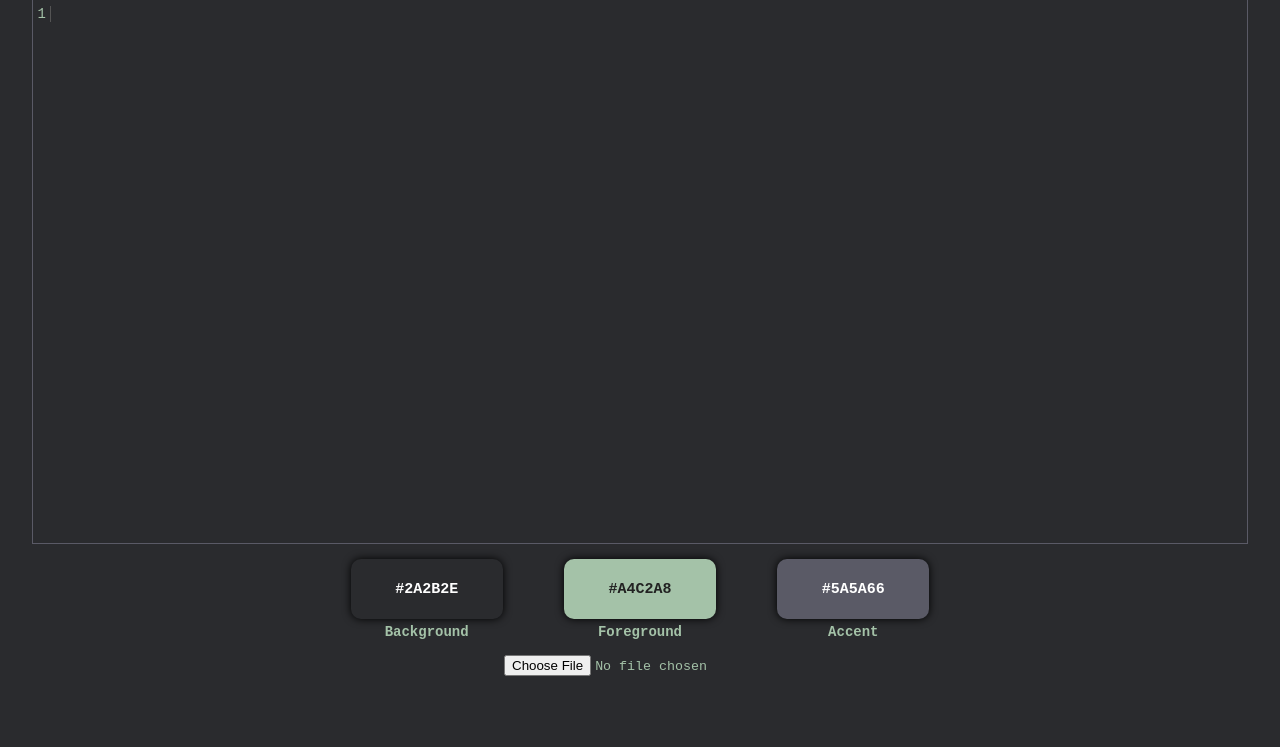
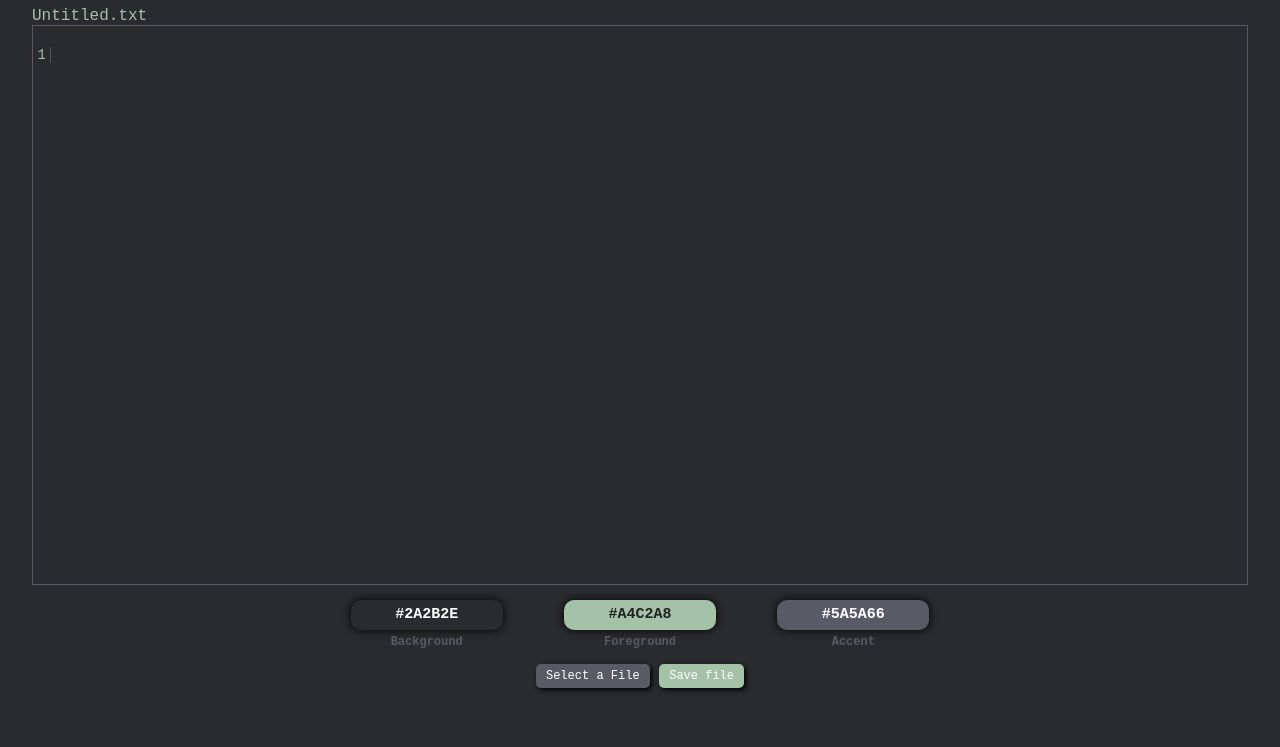
Before and after one commit to relja456/text-editor, a website with bundled scripts: page index.html in a window 1280 px wide. Shown: the part 53-800 px from the top of the page. Built offline with nearby package versions, Linux system fonts and the light colour scheme.

Commit message:
file title implemented

```diff
--- a/index.html
+++ b/index.html
@@ -1,20 +1,19 @@
-<!DOCTYPE html>
+<!doctype html>
 <html lang="en">
-
    <head>
-    <meta charset="UTF-8">
-    <meta name="viewport" content="width=device-width, initial-scale=1.0">
-    <link rel="stylesheet" href="style.css">
+      <meta charset="UTF-8" />
+      <meta name="viewport" content="width=device-width, initial-scale=1.0" />
+      <link rel="stylesheet" href="style.css" />
       <title>Text Editor</title>
    </head>
 
    <body>
-
       <div id="root-page">
-        <h1>JS IDE</h1>
+         <div id='file-name-wrapper'>
+            <input type="text" id="file-name" value="Untitled.txt"></input>
+         </div>
 
          <div id="text-area" class="ta-inactive">
-
             <div id="cursor" class="inactive"></div>
 
             <ol id="ordered-list">
@@ -24,19 +23,20 @@
                   <span class="text" id="text--0"></span>
                </li>
             </ol>
-
          </div>
 
          <div id="theme-container">
             <!-- implementation in ts -->
          </div>
 
-        <input type="file" id="fileInput" />
+         <div>
+            <label class="file-label" for="upload">Select a File</label>
+            <input type="file" id="upload" class="file-input" />
 
+            <button id="save-btn">Save file</button>
          </div>
-
+      </div>
    </body>
 
    <script src="dist/index.js" type="module"></script>
-
 </html>
--- a/src/file_io.ts
+++ b/src/file_io.ts
@@ -1,13 +1,22 @@
 import IDE_UI from './ui/ide_ui.js';
 class File_IO {
-   handle_file_input(event: Event) {
+   file_name = '';
+   file_name_dom = document.getElementById('file-name')! as HTMLInputElement;
+
+   constructor() {
+      document.getElementById('upload')!.addEventListener('change', this.handle_file_input);
+      document.getElementById('save-btn')!.addEventListener('click', this.save_file);
+   }
+
+   handle_file_input = (event: Event) => {
       const input = event.target as HTMLInputElement;
       const file = input.files?.[0];
-
       if (!file) return;
 
+      this.file_name = file.name;
+      this.file_name_dom.value = this.file_name;
       const reader = new FileReader();
-      reader.onload = function (e) {
+      reader.onload = (e) => {
          const content = e.target?.result as string;
          const text_data = content.replace(/\r\n/g, '\n').replace(/\r/g, '\n').split('\n');
          IDE_UI.getInstance().ide_logic!.text_data = text_data;
@@ -15,6 +24,20 @@ class File_IO {
       };
 
       reader.readAsText(file);
+   };
+
+   save_file = () => {
+      const string_text = this.text_data_to_string(IDE_UI.getInstance().ide_logic!.text_data);
+      const blob = new Blob([string_text], { type: 'text/plain' });
+      const link = document.createElement('a');
+      link.href = URL.createObjectURL(blob);
+      link.download = this.file_name;
+      link.click();
+      URL.revokeObjectURL(link.href);
+   };
+
+   text_data_to_string(text_data: string[]): string {
+      return text_data.join('\r\n');
    }
 }
 
--- a/src/index.ts
+++ b/src/index.ts
@@ -19,12 +19,15 @@ document.addEventListener('mouseup', handle_mouse_up);
 
 const file_io = new File_IO();
 
-document.getElementById('fileInput')!.addEventListener('change', file_io.handle_file_input);
-
 const text_area_element: HTMLElement = document.getElementById('text-area')!;
 
 text_area_element.addEventListener('scroll', () => {
    IDE_UI.getInstance().render();
+});
+
+const file_name = document.getElementById('file-name') as HTMLInputElement;
+file_name!.addEventListener('input', function (event) {
+   file_name.style.width = `${file_name.value.length}ch`;
 });
 
 const text_ide = new IDE_logic();
--- a/style.css
+++ b/style.css
@@ -8,13 +8,13 @@
 
 :root {
    --primary-bg: #2a2b2e;
-    --primary-fg: #A4C2A8;
-    --accent: #5A5A66;
-    --select-pointer: #A4C2A8;
-    --select-bg: #5A5A66;
+   --primary-fg: #a4c2a8;
+   --accent: #5a5a66;
+   --select-pointer: #a4c2a8;
+   --select-bg: #5a5a66;
 
-    --text-area-active: #A4C2A8;
-    --text-area-inactive: #5A5A66;
+   --text-area-active: #a4c2a8;
+   --text-area-inactive: #5a5a66;
 
    --line-height: 18px;
 
@@ -25,6 +25,7 @@
 
 *,
 p,
+span,
 h1,
 h2,
 h3,
@@ -34,13 +35,14 @@ h6 {
    margin: 0;
    padding: 0;
    /* font-family: 'Courier New', Courier, monospace; */
-    font-family: "Inconsolata", monospace;
+   font-family: 'Inconsolata', monospace;
    user-select: none;
 }
 
 body {
    background-color: var(--primary-bg);
    color: var(--primary-fg);
+   height: 100vh;
 }
 
 #root-page {
@@ -51,6 +53,22 @@ body {
    flex-direction: column;
    align-items: center;
    justify-content: center;
+}
+
+/* Display selected file name */
+#file-name-wrapper {
+   width: 100%;
+   padding: 0 2.5%;
+   box-sizing: border-box;
+}
+/* Display selected file name */
+#file-name {
+   color: var(--primary-fg);
+   font-size: 16px;
+   background-color: transparent;
+   outline: none;
+   border: none;
+   width: 12ch;
 }
 
 #text-area {
@@ -111,7 +129,9 @@ body {
 .line-selected {
    height: var(--line-height);
    position: relative;
-    box-shadow: inset 0 1px 0 0 var(--accent), inset 0 -1px 0 0 var(--accent);
+   box-shadow:
+      inset 0 1px 0 0 var(--accent),
+      inset 0 -1px 0 0 var(--accent);
 }
 
 .marker {
@@ -147,7 +167,7 @@ body {
 #theme-container {
    display: flex;
    justify-content: space-around;
-    width:  50%;
+   width: 50%;
    height: fit-content;
    margin: 10px 0;
 }
@@ -169,16 +189,16 @@ body {
 }
 
 .color-input {
-    font-family: "Inconsolata", monospace;
+   font-family: 'Inconsolata', monospace;
    font-weight: 600;
    text-align: center;
    width: 80%;
-    height: 60px;
+   height: 30px;
    border-radius: 10px;
    background-color: transparent;
    border: none;
    font-size: 15px;
-    box-shadow: 0 0 8px 0  black;
+   box-shadow: 0 0 8px 0 black;
 }
 
 .color-input:focus {
@@ -186,7 +206,42 @@ body {
 }
 
 .color-wrapper > h6 {
-    font-size: 14px;
+   font-size: 12px;
+   color: var(--accent);
    text-align: center;
    margin-top: 5px;
 }
+
+.file-input {
+   display: none;
+}
+
+/* Custom label styled as button */
+.file-label {
+   font-size: 12px;
+   padding: 5px 10px;
+   background-color: var(--accent);
+   color: white;
+   border-radius: 5px;
+   cursor: pointer;
+   box-shadow: 2px 2px 5px black;
+}
+
+.file-label:hover {
+   background-color: var(--primary-fg);
+}
+
+.file-label {
+   transition: background-color 0.2s;
+}
+
+#save-btn {
+   font-size: 12px;
+   padding: 5px 10px;
+   background-color: var(--primary-fg);
+   color: white;
+   border-radius: 5px;
+   cursor: pointer;
+   border: none;
+   box-shadow: 2px 2px 5px black;
+}
```
Also changed, not shown: src/ui/ide_ui.ts (+1 -7 lines), dist/file_io.js, dist/index.js, dist/ui/ide_ui.js. Lines whose indentation alone changed are shown as unchanged.
